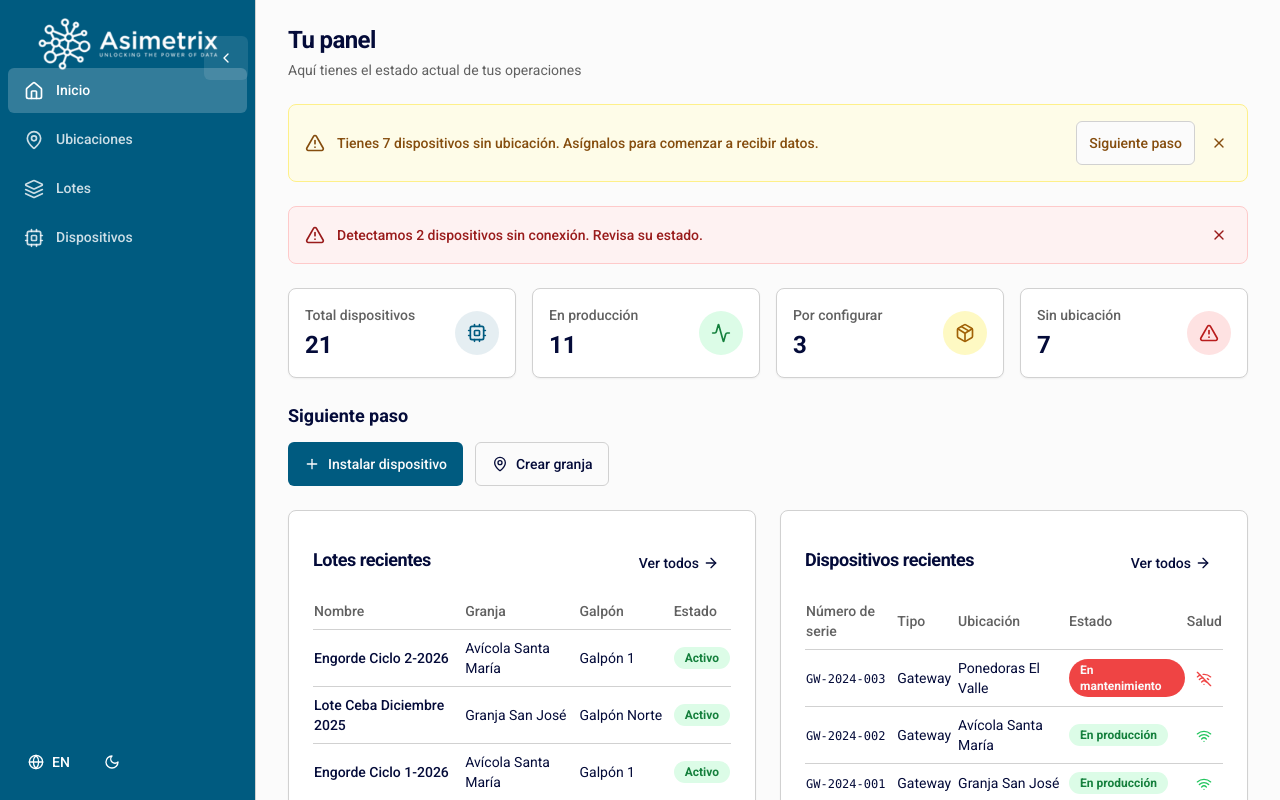
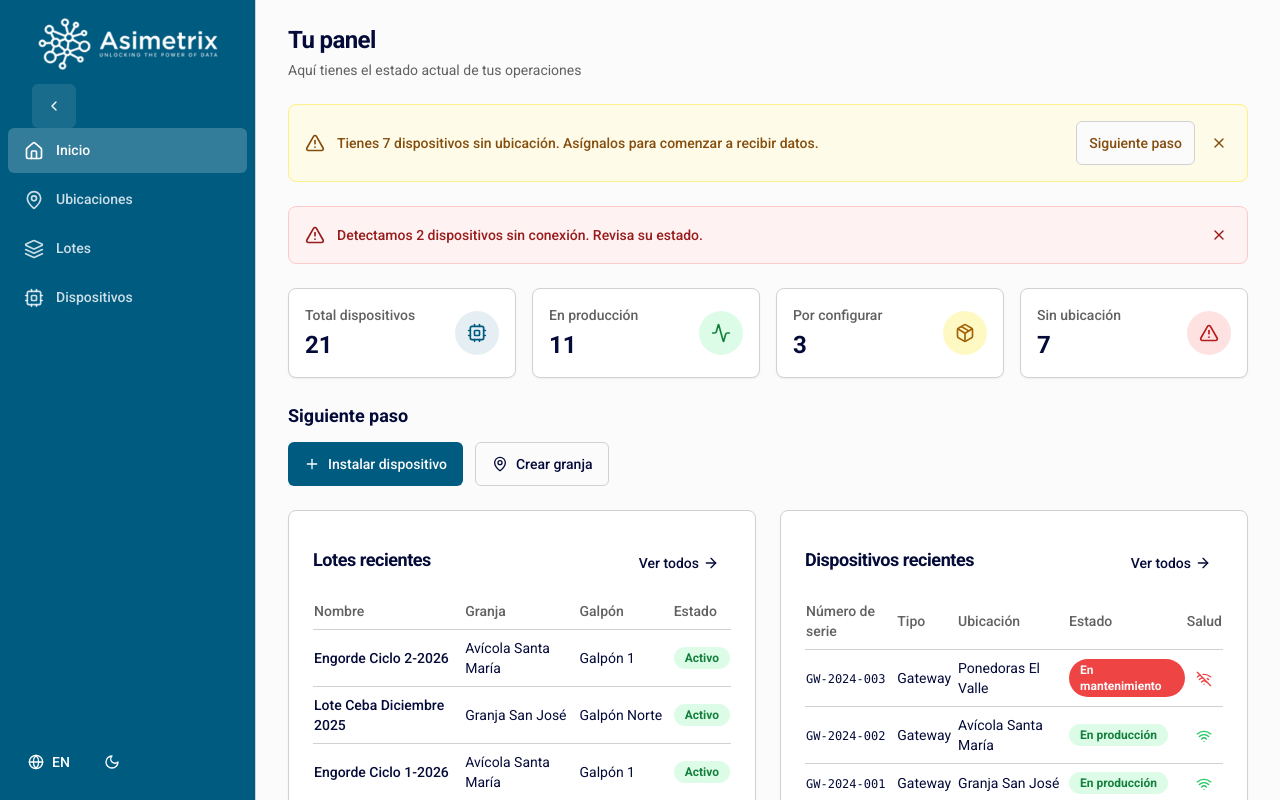
Before and after one commit to AnnaMoons/location-manager, a Next.js app: page / in a window 1280 px wide. Shown: the top 800 px of the page. Built offline with nearby package versions, Linux system fonts and the light colour scheme; no server answers.

Commit message:
Position collapse button below logo in both states

```diff
--- a/app/(dashboard)/layout.tsx
+++ b/app/(dashboard)/layout.tsx
@@ -71,7 +71,7 @@ export default function DashboardLayout({
               onClick={() => setIsCollapsed(!isCollapsed)}
               className={cn(
                 'h-6 w-6 rounded-md bg-white/10 hover:bg-white/20 text-white mt-4',
-                isCollapsed ? 'mx-auto' : 'absolute right-2'
+                isCollapsed ? 'mx-auto' : 'mr-auto ml-4'
               )}
             >
               {isCollapsed ? (
```
